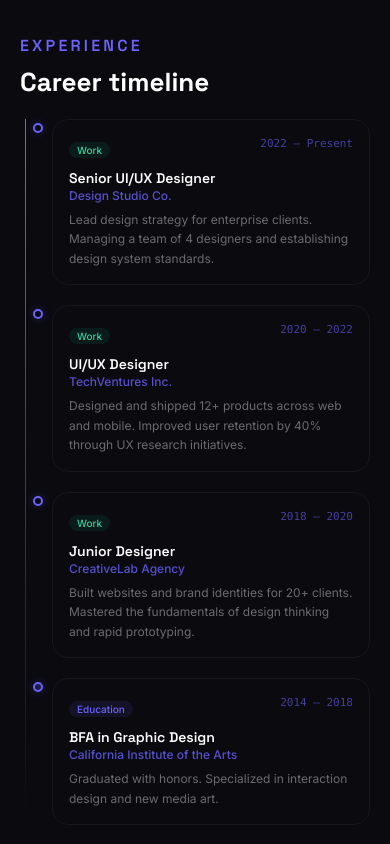
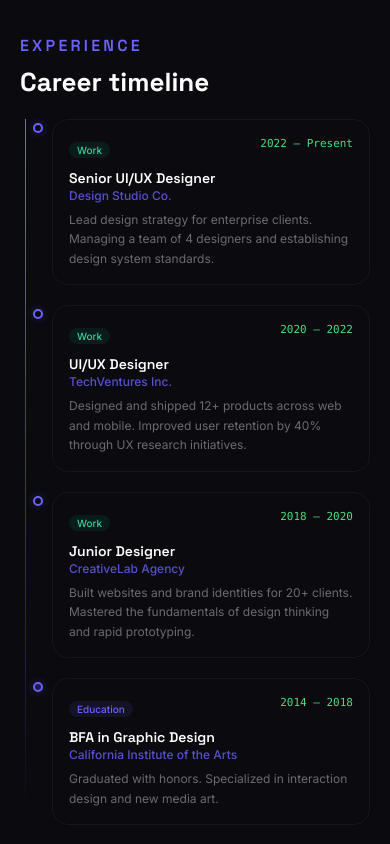
Before and after one commit to tatabiinhairudinambo/portfoliopro, a React (Vite) app: page / in a window 390 px wide. Shown: the part 5026-5870 px from the top of the page. Built offline with nearby package versions, Linux system fonts and the light colour scheme.

Commit message:
chore: ubah warna period experience ke hijau

```diff
--- a/src/components/Experience.jsx
+++ b/src/components/Experience.jsx
@@ -124,7 +124,7 @@ export default function Experience({ active }) {
                         {item.type === 'education' ? 'Education' : 'Work'}
                       </span>
                     </div>
-                    <span className="text-accent/60 text-[11px] md:text-sm font-mono">{item.period}</span>
+                    <span className="text-green-400 text-[11px] md:text-sm font-mono">{item.period}</span>
                   </div>
                   <h3 className="font-display text-sm md:text-lg font-semibold text-white mt-2">{item.role}</h3>
                   <p className="text-accent/80 text-xs md:text-base font-medium mb-1.5 md:mb-2">{item.company}</p>
```
